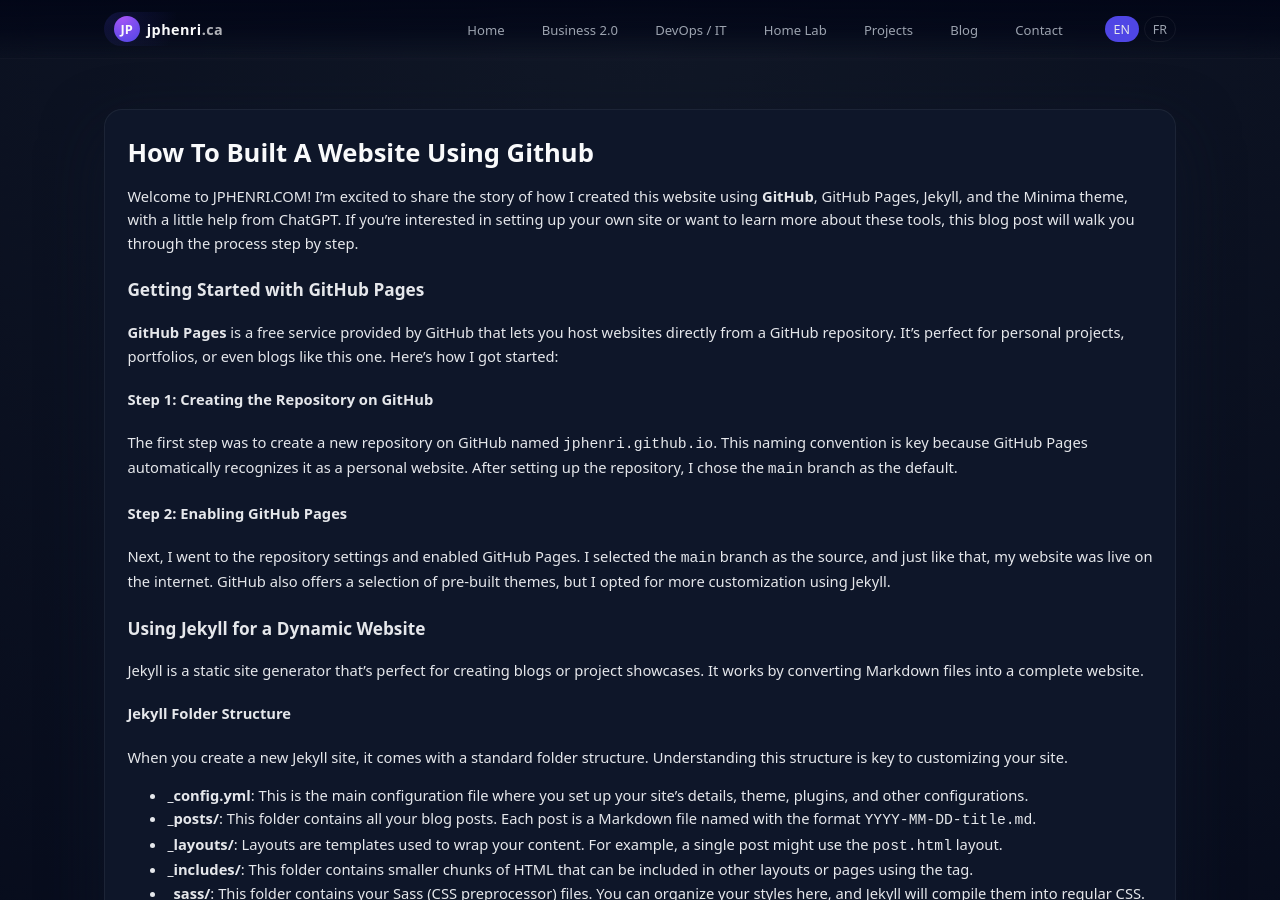
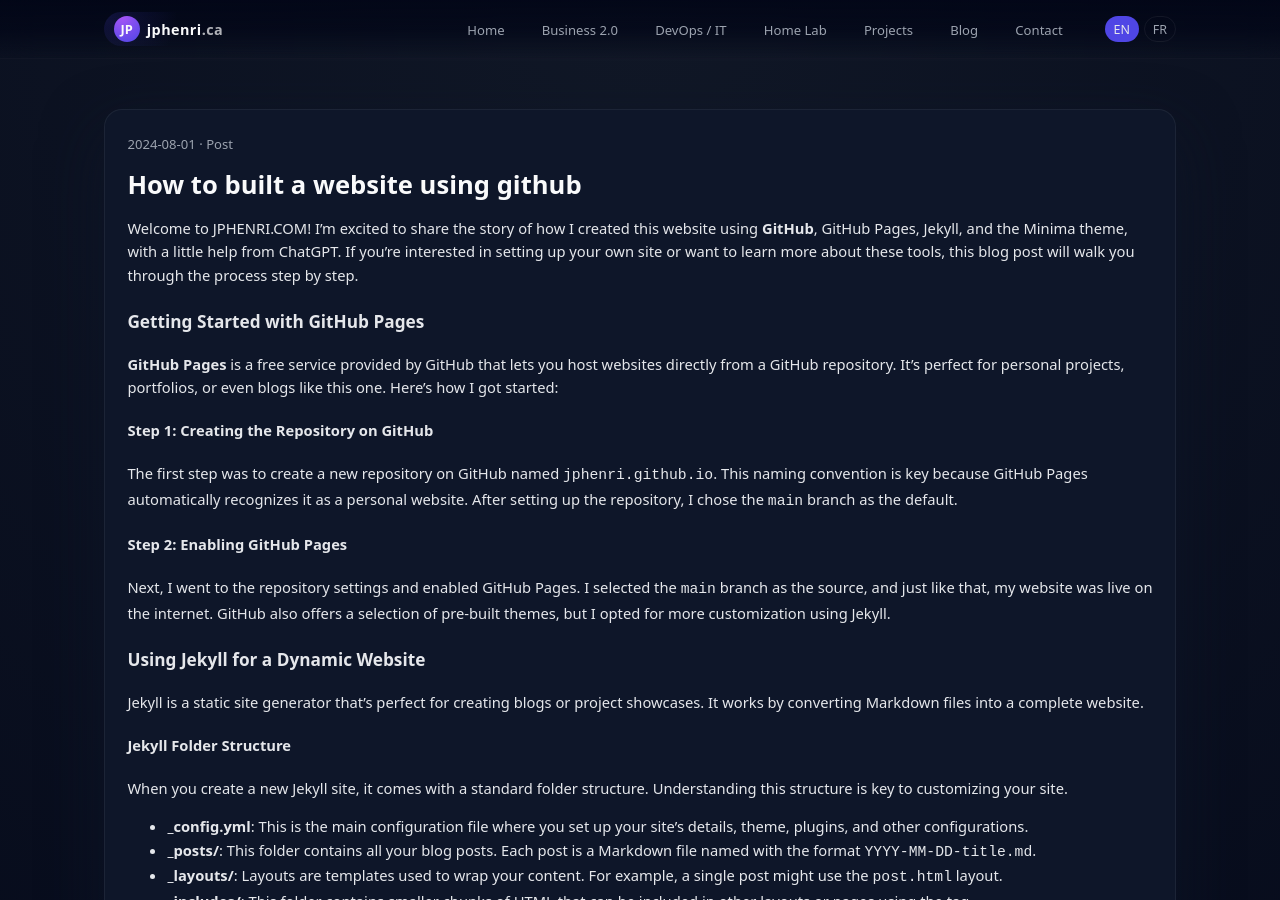
Before and after one commit to jphenri/jphenri.com, a Jekyll site: the page built from _posts/2024-08-01-how-to-built-a-website-using-github.md, in a window 1280 px wide and 900 px high. Built offline with Jekyll 4.4.1, drawn with Linux system fonts in a browser that asks for light colours; some of the changed lines change nothing that is shown.

Commit message:
Update 2024-08-01-how-to-built-a-website-using-github.md

```diff
--- a/_posts/2024-08-01-how-to-built-a-website-using-github.md
+++ b/_posts/2024-08-01-how-to-built-a-website-using-github.md
@@ -1,3 +1,8 @@
+---
+layout: post
+title: "How to built a website using github"
+lang: en
+---
 Welcome to JPHENRI.COM! I’m excited to share the story of how I created this website using **GitHub**, GitHub Pages, Jekyll, and the Minima theme, with a little help from ChatGPT. If you’re interested in setting up your own site or want to learn more about these tools, this blog post will walk you through the process step by step.
 
 ### [Getting Started with GitHub Pages](https://docs.github.com/en/pages/getting-started-with-github-pages/creating-a-github-pages-site)
```
